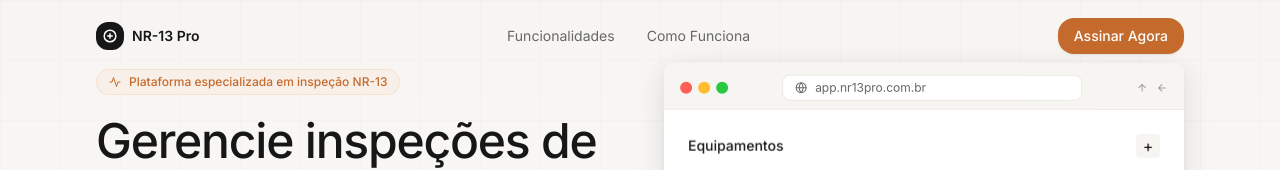
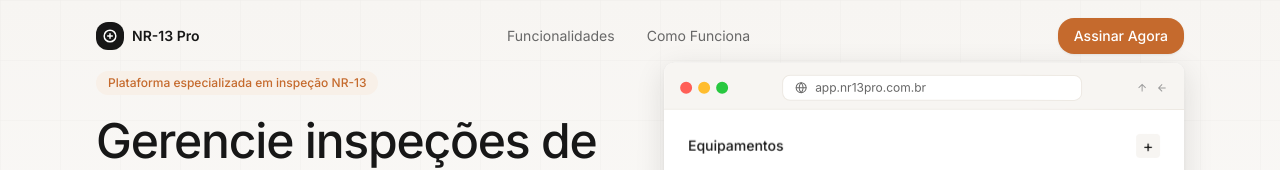
Before and after one commit to fluxsdigital/nr13pro, a Next.js app: page /vendas in a window 1280 px wide. Shown: the top 170 px of the page. Built offline with nearby package versions, Linux system fonts and the light colour scheme.

Commit message:
fix: remove border and icon from hero pill badge

```diff
--- a/src/components/sections/hero.tsx
+++ b/src/components/sections/hero.tsx
@@ -87,10 +87,7 @@
               animate={prefersReducedMotion ? {} : { opacity: 1, y: 0 }}
               transition={{ duration: 0.5, ease: [0.25, 0.1, 0.25, 1], delay: 0.4 }}
             >
-              <div className="inline-flex items-center gap-2 px-3 py-1 rounded-full bg-[#F8F0E8] border border-[#E8A96B]/20 text-xs text-[#C56A2D] font-medium mb-4 sm:mb-5">
-                <svg width="12" height="12" viewBox="0 0 24 24" fill="none" stroke="currentColor" strokeWidth="2" strokeLinecap="round" strokeLinejoin="round">
-                  <polyline points="22 12 18 12 15 21 9 3 6 12 2 12"/>
-                </svg>
+              <div className="inline-flex items-center gap-2 px-3 py-1 rounded-full bg-[#F8F0E8] text-xs text-[#C56A2D] font-medium mb-4 sm:mb-5">
                 Plataforma especializada em inspeção NR-13
               </div>
             </motion.div>
```
